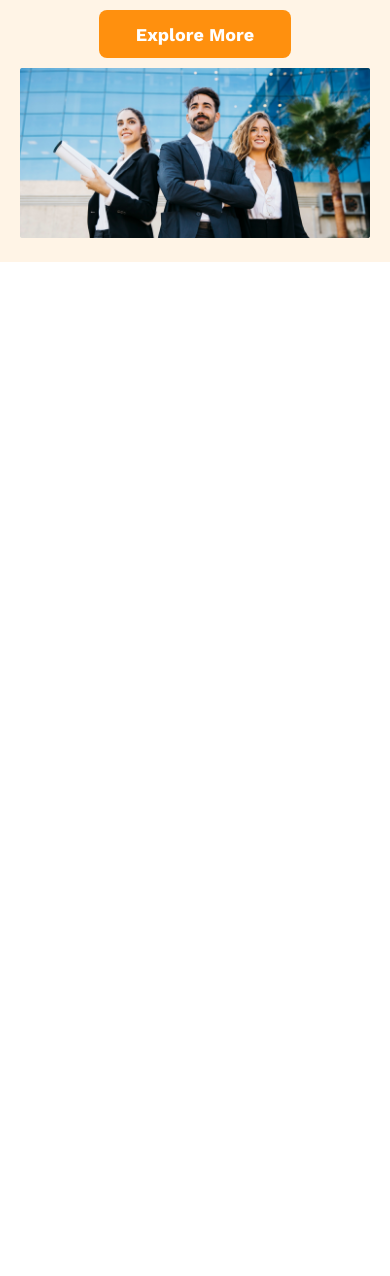
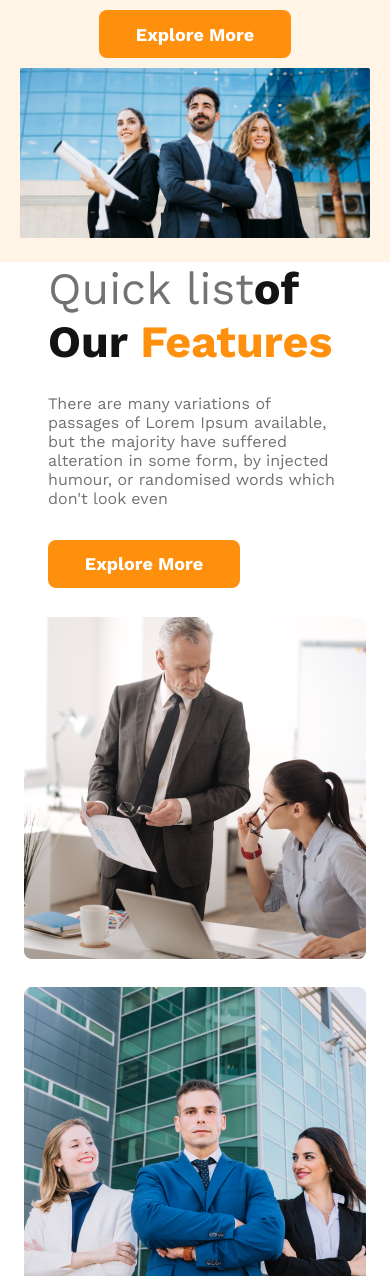
Before and after one commit to jahangiralom99/G3-Architects, a plain HTML site: page index.html in a window 390 px wide. Shown: the part 724-2000 px from the top of the page. Before the commit the page ends 986 px from the top, so only its background shows below. Drawn offline with nearby package versions, Linux system fonts and the light colour scheme.

Commit message:
added feature and responsive

```diff
--- a/index.html
+++ b/index.html
@@ -48,7 +48,23 @@
         <img class="banner-img" src="images/banner.png" alt="" />
       </div>
     </header>
-    <main></main>
+    <!--  end header-->
+    <main>
+      <!-- start  -->
+      <section class="teams-container">
+        <div class="img-container">
+          <img src="images/team1.png" alt="">
+          <img src="images/team2.png" alt="">
+          <img src="images/team3.png" alt="">
+          <img src="images/team4.png" alt="">
+        </div>
+        <div class="teams-content">
+          <h1 class="teams-title"><span class="quick">Quick list</span><span class="our">of Our </span><span class="Features">Features</span></h1>
+          <p class="teams-description">There are many variations of passages of Lorem Ipsum available, but the majority have suffered alteration in some form, by injected humour, or randomised words which don't look even</p>
+          <button class="btn-primary">Explore More</button>
+        </div>
+      </section>
+    </main>
     <footer></footer>
   </body>
 </html>
--- a/styles/style.css
+++ b/styles/style.css
@@ -53,6 +53,47 @@ nav {
   margin-top: 10px;
   width: 100%;
 }
+/* end header  */
+
+main{
+  max-width: 1140px;
+  margin: 0 auto;
+}
+.teams-container{
+  display: flex;
+  align-items: center;
+  /* gap: 76px; */
+}
+.img-container{
+  display: grid;
+  grid-template-columns: repeat(2, 1fr);
+  gap: 1.5rem;
+}
+.teams-content{
+    padding-left: 3rem;
+    padding-right: 3rem;
+}
+.quick{
+  color: var(--Dark-03, #727272);
+  font-size: 2.8rem;
+  font-weight: 500;
+}
+.our{
+  color: var(--Dark-01, #131313);
+  font-size: 2.8rem;
+  font-weight: 700;
+}
+.Features{
+  color: #FF900E;
+  font-size: 2.8rem;
+  font-weight: 700;
+}
+.teams-description{
+  color: var(--Dark-03, #727272);
+  margin-top: 1.6rem;
+  margin-bottom: 2rem;
+}
+
 
 /* responsive style */
 /* phone device */
@@ -68,6 +109,18 @@ nav {
     flex-direction: column;
     gap: 30px;
   }
+  /* end header */
+  /* start features */
+
+  .teams-container{
+    flex-direction: column-reverse;
+    gap: 1.8rem;
+  }
+  .img-container{
+    grid-template-columns: repeat(1, 1fr);
+    gap: 1.8rem;
+  }
+
 }
 /* responsive for tab device  */
 @media screen and (min-width: 576px) and (max-width: 960px) {
@@ -78,4 +131,8 @@ nav {
     flex-direction: column;
     gap: 20px;
   }
+  .teams-container{
+    flex-direction: column-reverse;
+    gap: 1.8rem;
+  }
 }
```
